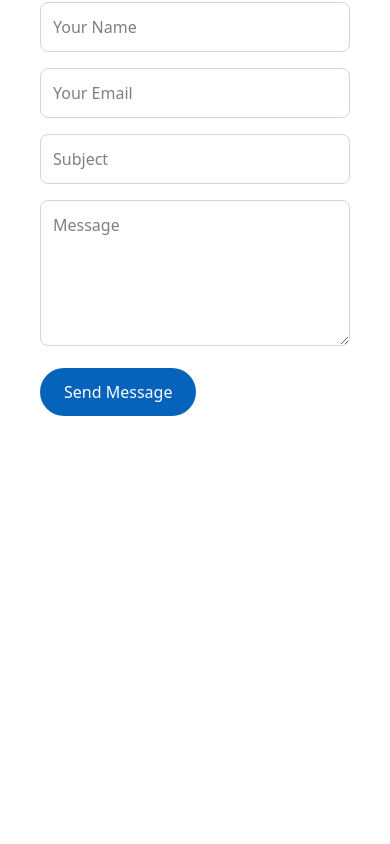
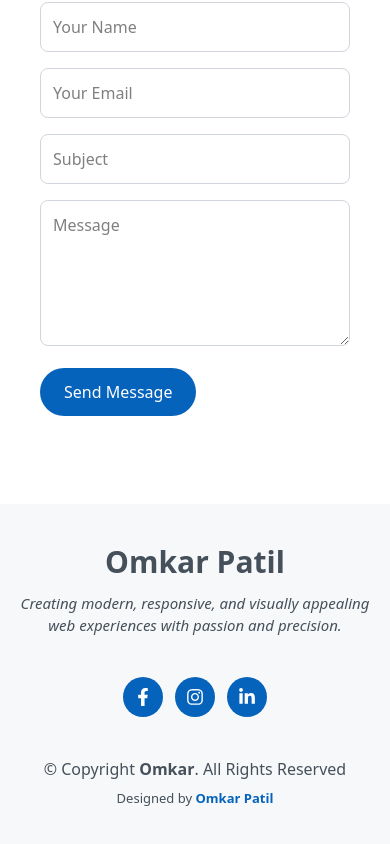
Before and after one commit to omkarpatil2906/my-portfolio, a React (Vite) app: page / in a window 390 px wide. Shown: the part 6296-7140 px from the top of the page. Before the commit the page ends 6800 px from the top, so only its background shows below. Built offline with nearby package versions, Linux system fonts and the light colour scheme.

Commit message:
`Update Footer component with new design and social links`

```diff
--- a/src/components/Footer.jsx
+++ b/src/components/Footer.jsx
@@ -1,11 +1,63 @@
-import React from 'react'
+import React from "react";
+import { FaTwitter, FaInstagram, FaFacebookF, FaLinkedinIn } from "react-icons/fa";
 
 function Footer() {
   return (
-    <div>
+    <footer className="bg-[#f7f8f9] text-[#45505b] text-center py-10 px-4">
+      <div className="container mx-auto">
 
-    </div>
-  )
+        {/* NAME */}
+        <h3 className="text-3xl sm:text-4xl font-bold mb-3">
+          Omkar Patil
+        </h3>
+
+        {/* SUBTEXT */}
+        <p className="text-[15px] italic max-w-2xl mx-auto mb-10">
+          Creating modern, responsive, and visually appealing web experiences
+          with passion and precision.
+        </p>
+
+        {/* SOCIAL LINKS */}
+        <div className="flex items-center justify-center gap-3 mb-10">
+
+
+          <a
+            href="#"
+            className="w-10 h-10 flex items-center justify-center rounded-full bg-[#0563BB] text-white hover:bg-[#0678E3] transition"
+          >
+            <FaFacebookF size={18} />
+          </a>
+
+          <a
+            href="#"
+            className="w-10 h-10 flex items-center justify-center rounded-full bg-[#0563BB] text-white hover:bg-[#0678E3] transition"
+          >
+            <FaInstagram size={18} />
+          </a>
+
+
+
+          <a
+            href="#"
+            className="w-10 h-10 flex items-center justify-center rounded-full bg-[#0563BB] text-white hover:bg-[#0678E3] transition"
+          >
+            <FaLinkedinIn size={18} />
+          </a>
+        </div>
+
+        {/* COPYRIGHT */}
+        <div className="mb-2">
+          © Copyright <strong>Omkar</strong>. All Rights Reserved
+        </div>
+
+        {/* CREDITS */}
+        <div className="text-[13px]">
+          Designed by <a href="#" className="text-[#0563BB] font-semibold">Omkar Patil</a>
+        </div>
+
+      </div>
+    </footer>
+  );
 }
 
-export default Footer
+export default Footer;
```
